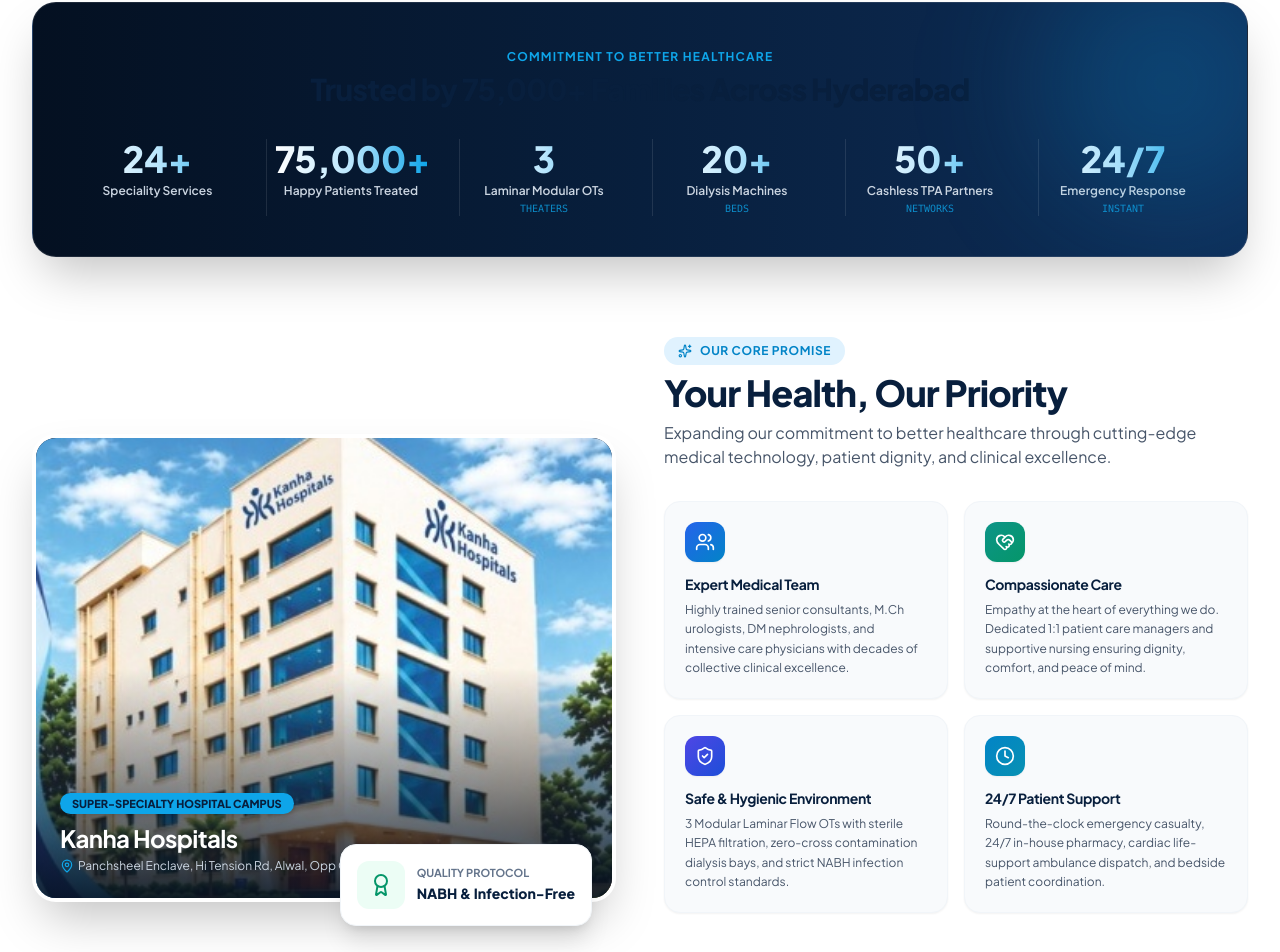
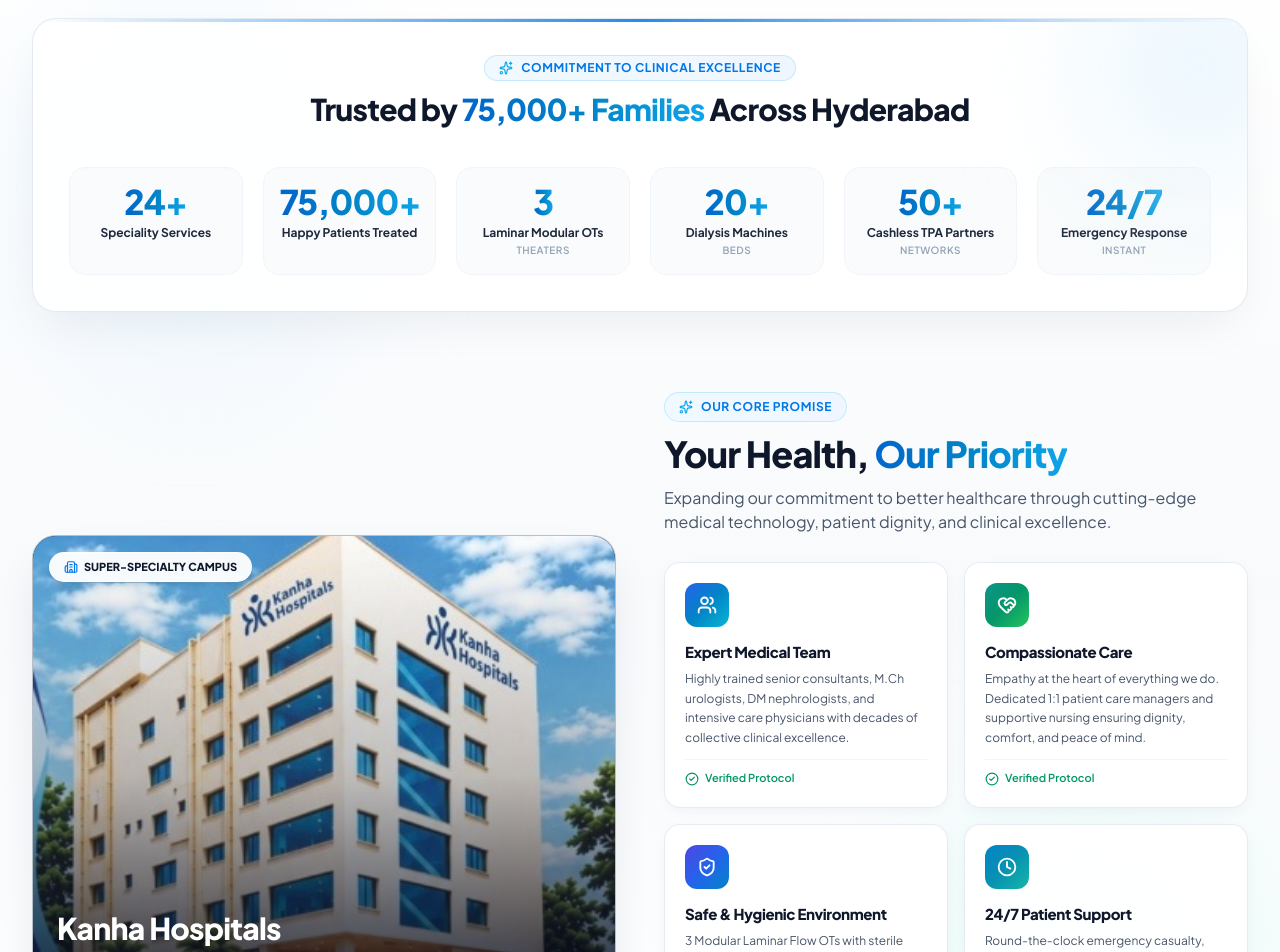
Before and after one commit to Shiva33987/hospital-kanha, a React (Vite) app: page / in a window 1280 px wide. Shown: the part 1872-2824 px from the top of the page. Built offline with nearby package versions, Linux system fonts and the light colour scheme.

Commit message:
feat(why-choose-us): luminous medical glass stats bar, animated pillar cards, and luxury building visual

```diff
--- a/src/components/WhyChooseUs.tsx
+++ b/src/components/WhyChooseUs.tsx
@@ -1,4 +1,5 @@
 import React from 'react';
+import { motion } from 'framer-motion';
 import {
   Users,
   HeartHandshake,
@@ -9,7 +10,8 @@ import {
   Building2,
   MapPin,
   CheckCircle2,
-  PhoneCall
+  PhoneCall,
+  ArrowRight
 } from 'lucide-react';
 import { HOSPITAL_INFO } from '../data/hospitalData';
 
@@ -27,160 +29,221 @@ export const WhyChooseUs: React.FC<WhyChooseUsProps> = ({
       icon: Users,
       title: 'Expert Medical Team',
       desc: 'Highly trained senior consultants, M.Ch urologists, DM nephrologists, and intensive care physicians with decades of collective clinical excellence.',
-      color: 'from-blue-600 to-sky-600',
+      color: 'from-blue-600 via-sky-600 to-cyan-500',
     },
     {
       icon: HeartHandshake,
       title: 'Compassionate Care',
       desc: 'Empathy at the heart of everything we do. Dedicated 1:1 patient care managers and supportive nursing ensuring dignity, comfort, and peace of mind.',
-      color: 'from-teal-600 to-emerald-600',
+      color: 'from-teal-600 via-emerald-600 to-green-500',
     },
     {
       icon: ShieldCheck,
       title: 'Safe & Hygienic Environment',
       desc: '3 Modular Laminar Flow OTs with sterile HEPA filtration, zero-cross contamination dialysis bays, and strict NABH infection control standards.',
-      color: 'from-indigo-600 to-blue-700',
+      color: 'from-indigo-600 via-blue-600 to-sky-600',
     },
     {
       icon: Clock,
       title: '24/7 Patient Support',
       desc: 'Round-the-clock emergency casualty, 24/7 in-house pharmacy, cardiac life-support ambulance dispatch, and bedside patient coordination.',
-      color: 'from-sky-600 to-cyan-600',
+      color: 'from-sky-600 via-cyan-600 to-teal-500',
     },
   ];
 
   return (
-    <section className="py-20 bg-white relative overflow-hidden">
-      <div className="max-w-7xl mx-auto px-4 sm:px-6 lg:px-8">
+    <section className="py-20 sm:py-24 bg-gradient-to-b from-white via-slate-50 to-white relative overflow-hidden">
 
-        {/* TOP STATS COUNTER STRIP */}
-        <div className="bg-gradient-to-r from-hospital-navyDeep via-hospital-navy to-hospital-navyLight rounded-3xl p-8 sm:p-10 text-white shadow-2xl mb-20 border border-white/10 relative overflow-hidden">
-          <div className="absolute -top-12 -right-12 w-64 h-64 bg-hospital-sky/20 rounded-full blur-3xl pointer-events-none"></div>
+      {/* Decorative background glows */}
+      <div className="absolute top-20 left-0 w-96 h-96 bg-sky-100/40 rounded-full blur-3xl pointer-events-none -z-0" />
+      <div className="absolute bottom-20 right-0 w-96 h-96 bg-teal-100/35 rounded-full blur-3xl pointer-events-none -z-0" />
 
-          <div className="text-center max-w-2xl mx-auto mb-8">
-            <span className="text-xs font-bold uppercase tracking-widest text-hospital-sky">
-              Commitment To Better Healthcare
-            </span>
-            <h3 className="text-2xl sm:text-3xl font-extrabold mt-1">
-              Trusted by 75,000+ Families Across Hyderabad
+      <div className="max-w-7xl mx-auto px-4 sm:px-6 lg:px-8 relative z-10">
+
+        {/* TOP STATS COUNTER STRIP - Luminous Medical Glass Design */}
+        <motion.div
+          initial={{ opacity: 0, y: 30 }}
+          whileInView={{ opacity: 1, y: 0 }}
+          viewport={{ once: true }}
+          transition={{ duration: 0.65, ease: [0.16, 1, 0.3, 1] }}
+          className="relative rounded-3xl bg-white/90 backdrop-blur-2xl border border-slate-200/90 shadow-[0_20px_50px_-15px_rgba(8,31,61,0.08),0_0_1px_1px_rgba(255,255,255,0.9)_inset] p-6 sm:p-9 mb-16 sm:mb-20 overflow-hidden"
+        >
+          {/* Top Accent Gradient Hairline */}
+          <div className="absolute top-0 left-0 right-0 h-[3px] bg-gradient-to-r from-transparent via-[#0077e6] to-transparent opacity-85" />
+
+          {/* Ambient Soft Glow in corner */}
+          <div className="absolute -top-16 -right-16 w-56 h-56 bg-sky-100/60 rounded-full blur-3xl pointer-events-none" />
+
+          {/* Header inside the strip */}
+          <div className="text-center max-w-2xl mx-auto mb-8 sm:mb-10">
+            <div className="inline-flex items-center space-x-2 bg-gradient-to-r from-sky-50 to-blue-50 border border-sky-200/80 px-3.5 py-1 rounded-full text-xs font-bold uppercase tracking-wider text-[#0077e6] shadow-2xs mb-2.5">
+              <Sparkles className="w-3.5 h-3.5 text-sky-500" />
+              <span>Commitment To Clinical Excellence</span>
+            </div>
+            <h3 className="text-2xl sm:text-3xl font-extrabold text-slate-900 tracking-tight">
+              Trusted by <span className="bg-gradient-to-r from-[#0066cc] via-[#0284c7] to-[#0ea5e9] bg-clip-text text-transparent">75,000+ Families</span> Across Hyderabad
             </h3>
           </div>
 
-          <div className="grid grid-cols-2 md:grid-cols-3 lg:grid-cols-6 gap-6 text-center divide-y md:divide-y-0 md:divide-x divide-white/10">
+          {/* 6 Grid Stats */}
+          <div className="grid grid-cols-2 md:grid-cols-3 lg:grid-cols-6 gap-3 sm:gap-4 lg:gap-5 text-center">
             {HOSPITAL_INFO.stats.map((stat, idx) => (
-              <div key={idx} className="pt-4 md:pt-0 px-2">
-                <div className="text-3xl sm:text-4xl font-black text-transparent bg-clip-text bg-gradient-to-r from-white via-sky-200 to-hospital-sky">
+              <motion.div
+                key={idx}
+                initial={{ opacity: 0, y: 15 }}
+                whileInView={{ opacity: 1, y: 0 }}
+                viewport={{ once: true }}
+                transition={{ duration: 0.5, delay: idx * 0.05 }}
+                className="p-3.5 sm:p-4 rounded-2xl bg-slate-50/80 hover:bg-white border border-slate-100 hover:border-sky-300 shadow-2xs hover:shadow-md transition-all duration-300 group"
+              >
+                <div className="text-2xl sm:text-3xl lg:text-[34px] font-black text-transparent bg-clip-text bg-gradient-to-r from-[#0066cc] via-[#0284c7] to-[#0ea5e9] tracking-tight group-hover:scale-105 transition-transform duration-300 inline-block">
                   {stat.value}
                 </div>
-                <div className="text-xs font-semibold text-slate-300 mt-1">
+                <div className="text-xs font-bold text-slate-800 mt-1">
                   {stat.label}
                 </div>
                 {stat.suffix && (
-                  <div className="text-[10px] text-hospital-sky/80 uppercase font-mono mt-0.5">
+                  <div className="text-[10px] text-slate-400 uppercase font-semibold tracking-wider mt-0.5">
                     {stat.suffix}
                   </div>
                 )}
-              </div>
+              </motion.div>
             ))}
           </div>
-        </div>
+        </motion.div>
 
         {/* 2-COLUMN SHOWCASE: PILLARS & BUILDING HIGHLIGHT */}
-        <div className="grid grid-cols-1 lg:grid-cols-12 gap-12 items-center">
+        <div className="grid grid-cols-1 lg:grid-cols-12 gap-10 lg:gap-12 items-center">
 
           {/* Left Column: Building Photo & Overlay Badges */}
-          <div className="lg:col-span-6 relative">
-            <div className="relative rounded-3xl overflow-hidden shadow-2xl border-4 border-white bg-slate-900 group">
+          <motion.div
+            initial={{ opacity: 0, x: -30 }}
+            whileInView={{ opacity: 1, x: 0 }}
+            viewport={{ once: true }}
+            transition={{ duration: 0.7, ease: [0.16, 1, 0.3, 1] }}
+            className="lg:col-span-6 relative"
+          >
+            {/* Building Card with Luxury Glass Frame */}
+            <div className="relative rounded-3xl overflow-hidden shadow-[0_20px_50px_-15px_rgba(8,31,61,0.14)] border border-slate-200/80 bg-slate-900 group">
               <img
                 src="/images/kanha-building.jpg"
                 alt="Kanha Hospitals Building - Kompally Hyderabad"
-                className="w-full h-[460px] object-cover group-hover:scale-105 transition-transform duration-700"
+                className="w-full h-[400px] sm:h-[480px] object-cover group-hover:scale-105 transition-transform duration-700 ease-out"
               />
-              <div className="absolute inset-0 bg-gradient-to-t from-hospital-navyDeep/90 via-transparent to-transparent"></div>
+              <div className="absolute inset-0 bg-gradient-to-t from-slate-950/90 via-slate-950/25 to-transparent"></div>
 
-              {/* Building Card Floating Badges */}
+              {/* Top Badge */}
+              <div className="absolute top-4 left-4">
+                <span className="bg-white/95 backdrop-blur-md text-slate-900 border border-white/80 text-[11px] font-extrabold uppercase px-3.5 py-1.5 rounded-full shadow-md flex items-center space-x-1.5">
+                  <Building2 className="w-3.5 h-3.5 text-[#0077e6]" />
+                  <span>Super-Specialty Campus</span>
+                </span>
+              </div>
+
+              {/* Building Card Overlay Info */}
               <div className="absolute bottom-6 left-6 right-6 text-white">
-                <span className="bg-hospital-sky text-hospital-navy text-[11px] font-extrabold uppercase px-3 py-1 rounded-full shadow-md">
-                  Super-Specialty Hospital Campus
-                </span>
-                <h4 className="text-xl sm:text-2xl font-bold mt-2 text-white">
+                <h4 className="text-2xl sm:text-3xl font-black text-white tracking-tight">
                   Kanha Hospitals
                 </h4>
-                <p className="text-xs text-slate-300 mt-1 flex items-center space-x-1">
-                  <MapPin className="w-3.5 h-3.5 text-hospital-sky shrink-0" />
-                  <span>Panchsheel Enclave, Hi Tension Rd, Alwal, Opp O'rica Café, Kompally</span>
+                <p className="text-xs sm:text-sm text-slate-200 mt-1.5 flex items-start sm:items-center space-x-1.5 font-normal">
+                  <MapPin className="w-4 h-4 text-sky-400 shrink-0 mt-0.5 sm:mt-0" />
+                  <span>Panchsheel Enclave, Hi Tension Rd, Alwal, Opp O'rica Café, Kompally, Hyderabad</span>
                 </p>
               </div>
             </div>
 
             {/* Floating Quality Stamp */}
-            <div className="absolute -bottom-6 -right-4 sm:right-6 bg-white rounded-2xl p-4 shadow-xl border border-slate-100 flex items-center space-x-3">
-              <div className="w-12 h-12 rounded-xl bg-emerald-50 text-emerald-600 flex items-center justify-center font-bold">
+            <motion.div
+              animate={{ y: [0, -6, 0] }}
+              transition={{ duration: 4.5, repeat: Infinity, ease: "easeInOut" }}
+              className="absolute -bottom-6 -right-2 sm:right-6 bg-white/95 backdrop-blur-xl rounded-2xl p-4 shadow-[0_15px_35px_rgba(8,31,61,0.12)] border border-white/90 flex items-center space-x-3.5 z-10"
+            >
+              <div className="w-12 h-12 rounded-xl bg-gradient-to-br from-emerald-400 to-teal-600 text-white flex items-center justify-center font-bold shadow-xs">
                 <Award className="w-6 h-6" />
               </div>
               <div>
-                <span className="text-[11px] font-bold text-slate-500 block uppercase">Quality Protocol</span>
-                <span className="text-sm font-extrabold text-hospital-navy">NABH & Infection-Free</span>
+                <span className="text-[10px] font-bold text-slate-400 block uppercase tracking-wider">Quality Protocol</span>
+                <span className="text-sm font-extrabold text-slate-900">NABH &amp; 100% Infection-Free</span>
               </div>
-            </div>
-          </div>
+            </motion.div>
+          </motion.div>
 
           {/* Right Column: "Your Health Our Priority" 4 Pillars */}
-          <div className="lg:col-span-6 space-y-6">
+          <motion.div
+            initial={{ opacity: 0, x: 30 }}
+            whileInView={{ opacity: 1, x: 0 }}
+            viewport={{ once: true }}
+            transition={{ duration: 0.7, ease: [0.16, 1, 0.3, 1] }}
+            className="lg:col-span-6 space-y-6"
+          >
             <div>
-              <div className="inline-flex items-center space-x-2 bg-sky-100 text-hospital-blue px-3.5 py-1.5 rounded-full text-xs font-bold uppercase tracking-wider mb-2">
-                <Sparkles className="w-3.5 h-3.5" />
+              <div className="inline-flex items-center space-x-2 bg-gradient-to-r from-sky-50 to-blue-50 border border-sky-200/80 px-3.5 py-1.5 rounded-full text-xs font-bold uppercase tracking-wider text-[#0077e6] shadow-2xs mb-3">
+                <Sparkles className="w-3.5 h-3.5 text-sky-500" />
                 <span>Our Core Promise</span>
               </div>
-              <h2 className="text-3xl sm:text-4xl font-extrabold text-hospital-navy tracking-tight">
-                Your Health, Our Priority
+              <h2 className="text-3xl sm:text-4xl font-extrabold font-sans text-slate-900 tracking-tight leading-tight">
+                Your Health,{' '}
+                <span className="bg-gradient-to-r from-[#0066cc] via-[#0284c7] to-[#0ea5e9] bg-clip-text text-transparent">
+                  Our Priority
+                </span>
               </h2>
-              <p className="mt-2 text-slate-600 text-sm sm:text-base leading-relaxed">
+              <p className="mt-3 text-slate-600 text-sm sm:text-base leading-relaxed font-normal">
                 Expanding our commitment to better healthcare through cutting-edge medical technology, patient dignity, and clinical excellence.
               </p>
             </div>
 
             {/* 4 Pillars Grid */}
-            <div className="grid grid-cols-1 sm:grid-cols-2 gap-4 pt-2">
+            <div className="grid grid-cols-1 sm:grid-cols-2 gap-4 pt-1">
               {pillars.map((pil, idx) => {
                 const Icon = pil.icon;
                 return (
-                  <div
+                  <motion.div
                     key={idx}
-                    className="p-5 rounded-2xl bg-slate-50 hover:bg-white border border-slate-100 hover:border-hospital-sky/40 shadow-sm hover:shadow-md transition-all duration-300"
+                    whileHover={{ y: -5, transition: { duration: 0.2 } }}
+                    className="p-5 rounded-2xl bg-white/95 backdrop-blur-md border border-slate-200/80 hover:border-sky-300 shadow-[0_4px_16px_-4px_rgba(8,31,61,0.06)] hover:shadow-[0_16px_32px_-8px_rgba(0,119,230,0.14)] transition-all duration-300 group flex flex-col justify-between"
                   >
-                    <div className={`w-10 h-10 rounded-xl bg-gradient-to-br ${pil.color} text-white flex items-center justify-center shadow-sm mb-3`}>
-                      <Icon className="w-5 h-5" />
+                    <div>
+                      <div className={`w-11 h-11 rounded-xl bg-gradient-to-br ${pil.color} text-white flex items-center justify-center shadow-xs mb-3.5 group-hover:scale-108 transition-transform`}>
+                        <Icon className="w-5 h-5 stroke-[2.2]" />
+                      </div>
+                      <h4 className="font-extrabold text-slate-900 text-[15px] group-hover:text-[#0077e6] transition-colors">
+                        {pil.title}
+                      </h4>
+                      <p className="text-xs text-slate-600 mt-1.5 leading-relaxed font-normal">
+                        {pil.desc}
+                      </p>
                     </div>
-                    <h4 className="font-bold text-hospital-navy text-sm">
-                      {pil.title}
-                    </h4>
-                    <p className="text-xs text-slate-600 mt-1.5 leading-relaxed">
-                      {pil.desc}
-                    </p>
-                  </div>
+
+                    <div className="mt-3 pt-2.5 border-t border-slate-100 flex items-center space-x-1.5 text-[11px] font-semibold text-emerald-600">
+                      <CheckCircle2 className="w-3.5 h-3.5" />
+                      <span>Verified Protocol</span>
+                    </div>
+                  </motion.div>
                 );
               })}
             </div>
 
-            {/* CTAs */}
-            <div className="pt-4 flex flex-wrap gap-3">
+            {/* Action CTAs */}
+            <div className="pt-3 flex flex-wrap gap-3 items-center">
               <button
                 onClick={onOpenAppointmentModal}
-                className="bg-hospital-navy hover:bg-hospital-blue text-white px-6 py-3 rounded-xl text-xs sm:text-sm font-bold shadow-md hover:shadow-lg transition-all cursor-pointer"
+                className="bg-gradient-to-r from-[#0077e6] via-[#0284c7] to-[#0ea5e9] hover:from-[#0066cc] hover:to-[#0284c7] text-white px-6 py-3.5 rounded-full text-xs sm:text-sm font-bold shadow-[0_6px_20px_rgba(0,119,230,0.3)] hover:shadow-lg transition-all cursor-pointer active:scale-95 flex items-center space-x-2 group"
               >
-                Schedule Hospital Visit
+                <span>Schedule Hospital Visit</span>
+                <ArrowRight className="w-4 h-4 group-hover:translate-x-1 transition-transform" />
               </button>
 
               <button
                 onClick={onOpenEmergencyModal}
-                className="bg-red-50 hover:bg-red-100 border border-red-200 text-red-600 px-5 py-3 rounded-xl text-xs sm:text-sm font-bold transition-all flex items-center space-x-2 cursor-pointer"
+                className="bg-white hover:bg-red-50/50 border border-slate-200/90 hover:border-red-200 text-slate-800 hover:text-red-600 px-5 py-3.5 rounded-full text-xs sm:text-sm font-bold shadow-2xs transition-all flex items-center space-x-2.5 cursor-pointer active:scale-95"
               >
-                <PhoneCall className="w-4 h-4" />
+                <div className="w-6 h-6 rounded-full bg-red-100/80 text-red-600 flex items-center justify-center">
+                  <PhoneCall className="w-3.5 h-3.5 animate-pulse" />
+                </div>
                 <span>24/7 Helpline: 9091445566</span>
               </button>
             </div>
-          </div>
+          </motion.div>
 
         </div>
 
```
